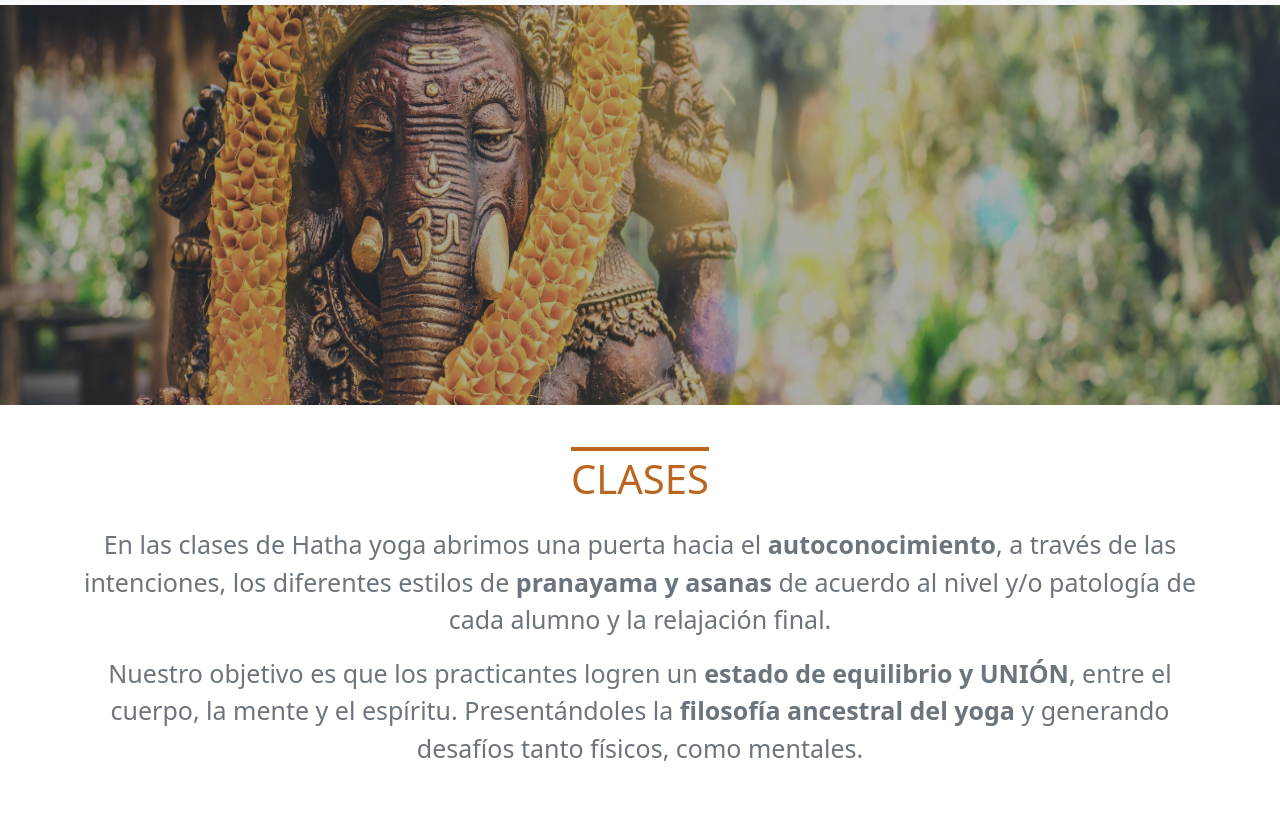
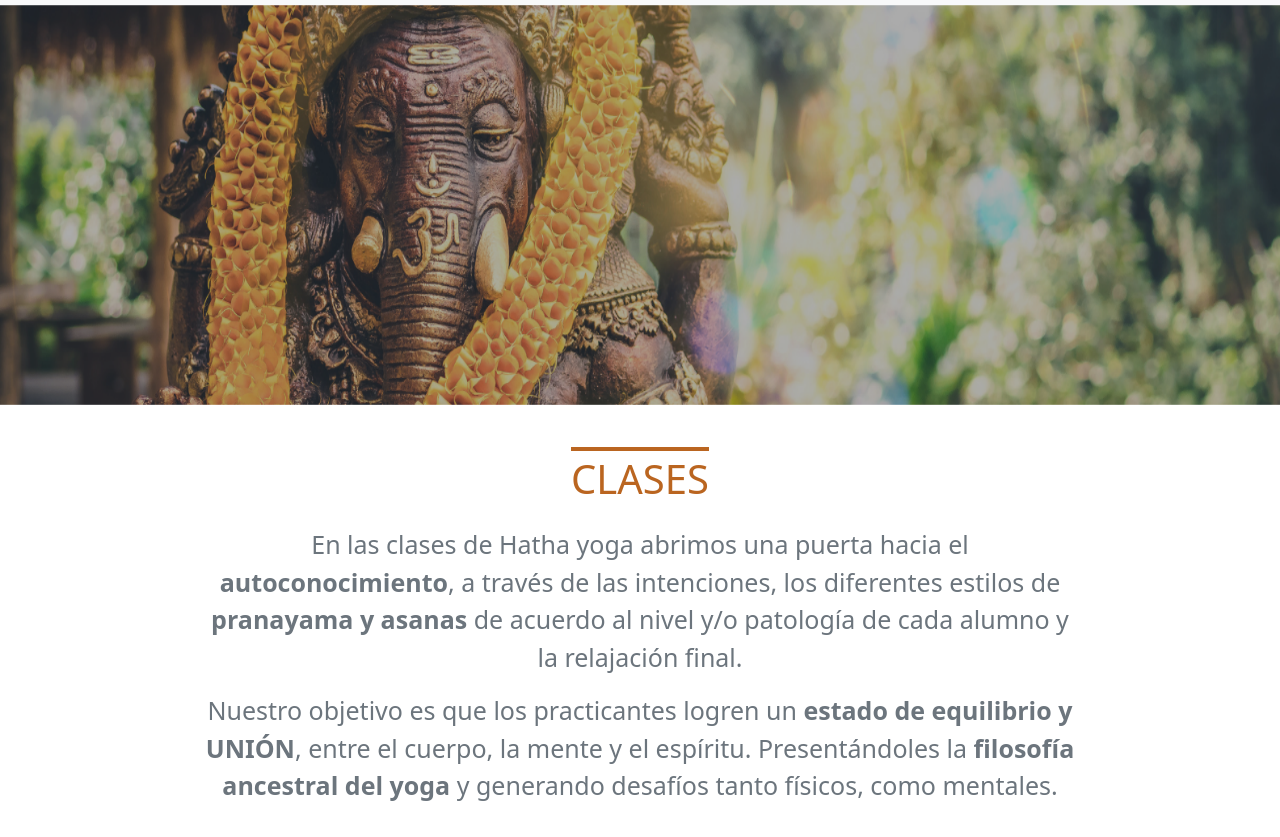
Before and after one commit to ConstanzaRezza/coderdesarrollo, a website: page paginas/clases.html in a window 1280 px wide. Shown: the part 115-952 px from the top of the page. Drawn offline with nearby package versions, Linux system fonts and the light colour scheme.

Commit message:
animaciones 2

```diff
--- a/paginas/clases.html
+++ b/paginas/clases.html
@@ -78,7 +78,7 @@
 
 
 
-          <header class="col-12 col-md-12 col-lg-12 fw-light clases">
+          <header class="col-12 col-md-12 col-lg-12 fw-light  animated animatedFadeInUp fadeInUp clases">
 
             <img src="../imagenes/ganesha.png" alt="buda">
 
--- a/scss/_clases.scss
+++ b/scss/_clases.scss
@@ -11,8 +11,8 @@
 .textoclase {
     font-size: 25px;
     padding-top: 15px;
-    padding-right: 70px;
-    padding-left: 70px;
+    padding-right: 200px;
+    padding-left:200px;
     text-align: center;
 
 }
```
Also changed, not shown: paginas/formacion.html (+1 -1 lines), paginas/profesores.html (+3 -3 lines), css/main.css.
